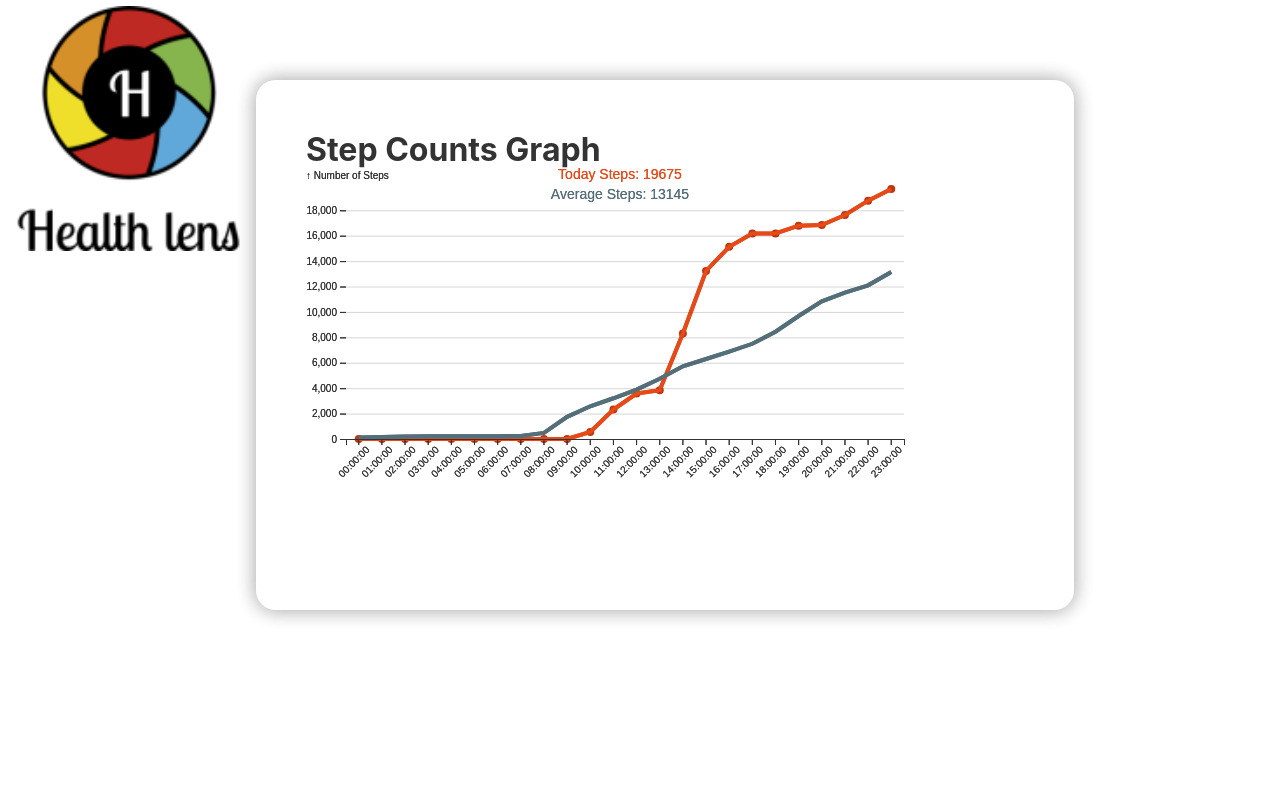
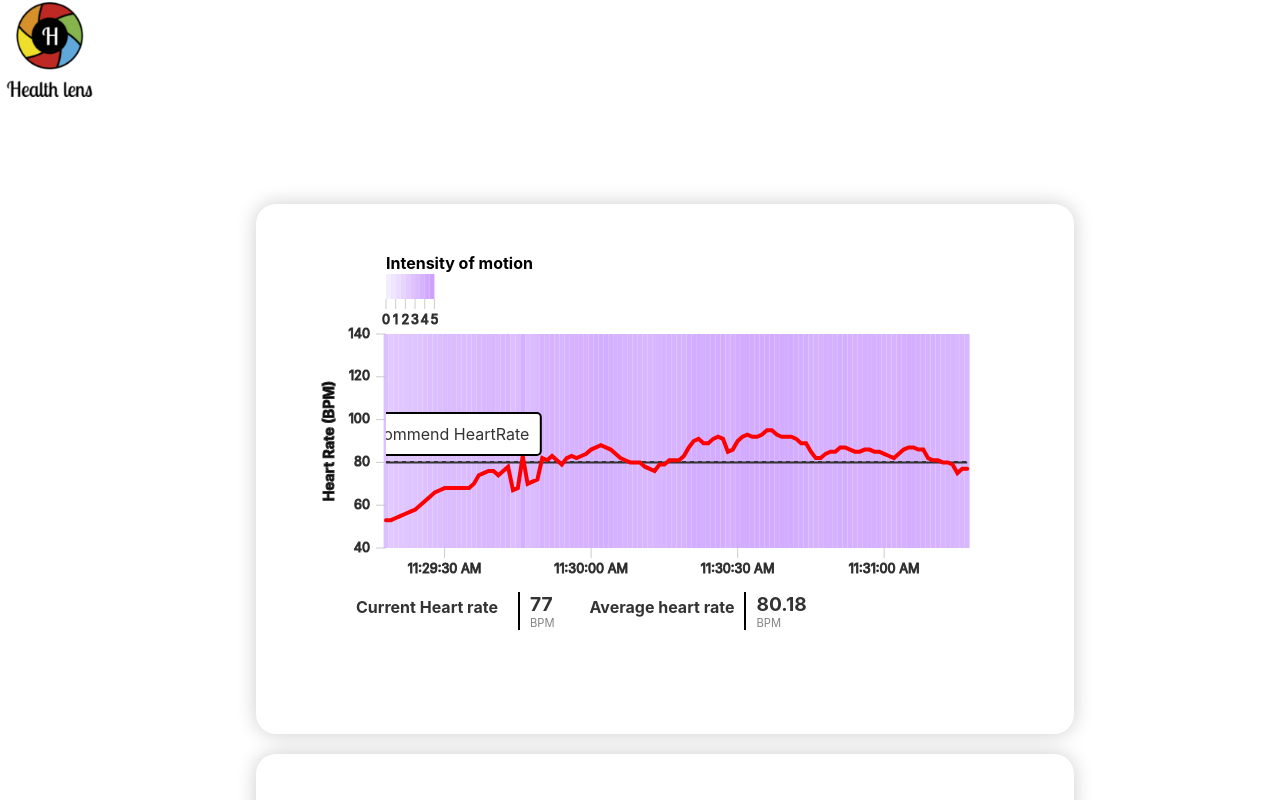
Before and after one commit to Sahil4804/Health-lens, a React (Vite) app in the folder health lens/: page / in a window 1280 px wide. Shown: the top 800 px of the page. Built offline with nearby package versions, Linux system fonts and the light colour scheme.

Commit message:
Position of Cards

```diff
--- a/health lens/src/App.css
+++ b/health lens/src/App.css
@@ -2,13 +2,15 @@
   width: 60vw;
   height: 60vh;
   min-width: 700px;
-  position: absolute;
+  /* position: absolute; */
+  position: relative;
   left: 20vw;
   top: 10vh;
   padding-top: 50px;
   padding-left: 50px;
   box-shadow: 0 0 20px rgba(0, 0, 0, 0.2);
   border-radius: 20px;
+  margin-top: 20px;
   /*grid-template-columns: repeat(2, minmax(0, 1fr))*/
 
 }
--- a/health lens/src/App.jsx
+++ b/health lens/src/App.jsx
@@ -86,9 +86,9 @@ useEffect(() => {}, [themeMode]);
 
       )}
 
-      </ThemeProvider>
+      {/* </ThemeProvider>
 
-      <ThemeProvider value={{ themeMode, darkTheme, lightTheme }}>
+      <ThemeProvider value={{ themeMode, darkTheme, lightTheme }}> */}
       {data && (
          <div
          className="wrapper"
@@ -103,8 +103,10 @@ useEffect(() => {}, [themeMode]);
         </div>
 
       )}
+
+      <Togglebutton />
       </ThemeProvider>
-      <img src="../public/logo_hl.png" alt="" />
+
 
     </div>
 
--- a/health lens/src/Sup.jsx
+++ b/health lens/src/Sup.jsx
@@ -3,10 +3,11 @@ import App from './App';
 
 function Sup() {
     return (
-        <div>
-            <App />
-        </div>
-    )
+      <div>
+        <img src="../public/logo_hl.png" alt=""  style={{height:"100px"}}/>
+        <App />
+      </div>
+    );
 }
 
 export default Sup;
```
